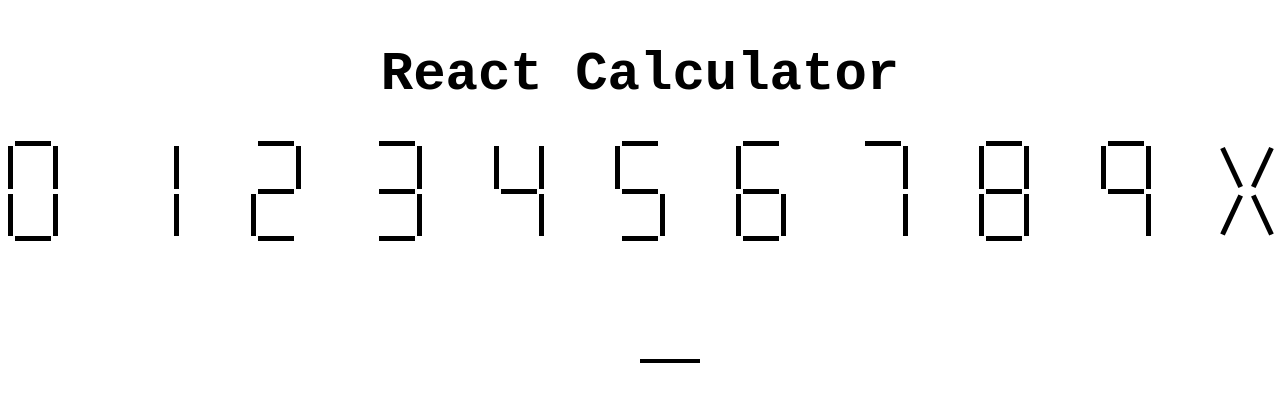
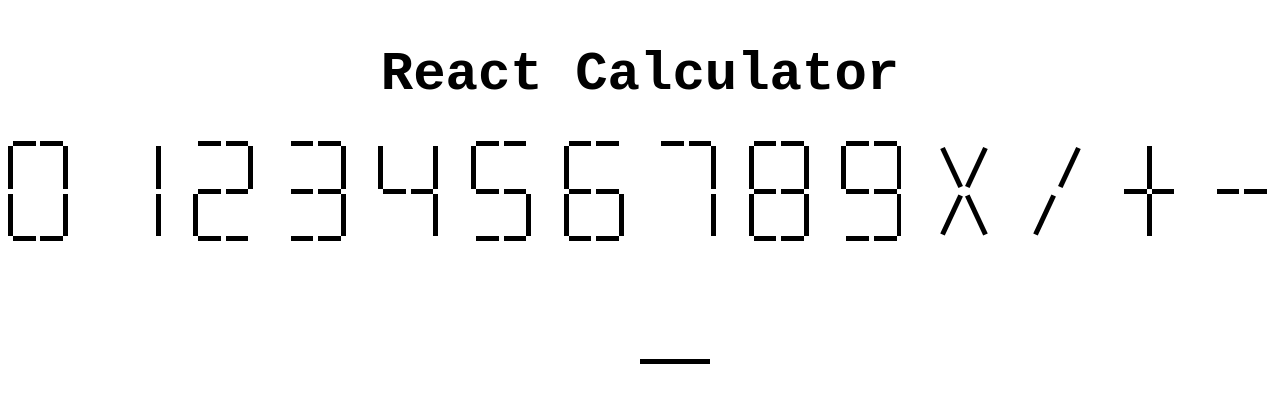
Before and after one commit to JordanDChappell/calculator-react, a React (Vite) app in the folder codebase/: page / in a window 1280 px wide. Shown: the top 402 px of the page. Built offline with nearby package versions, Linux system fonts and the light colour scheme; the HTML template or start-up script is replaced by a standard one.

Commit message:
feat(screen): support for all required characters using 16 segmented display

```diff
--- a/codebase/src/App.js
+++ b/codebase/src/App.js
@@ -2,7 +2,7 @@ import React from 'react';
 import styled from 'styled-components';
 
 /* Components */
-import ElevenSegmentDisplay from './Components/Calculator/Screen/ElevenSegmentDisplay';
+import SixteenSegmentDisplay from './Components/Calculator/Screen/SixteenSegmentDisplay';
 import Calculator from './Components/Calculator/Calculator';
 
 /* Style */
@@ -21,17 +21,20 @@ const App = () => (
       <h1 className="heading">React Calculator</h1>
     </header>
     <Display>
-      <ElevenSegmentDisplay symbol="0" height="100px" width="50px" />
-      <ElevenSegmentDisplay symbol="1" height="100px" width="50px" />
-      <ElevenSegmentDisplay symbol="2" height="100px" width="50px" />
-      <ElevenSegmentDisplay symbol="3" height="100px" width="50px" />
-      <ElevenSegmentDisplay symbol="4" height="100px" width="50px" />
-      <ElevenSegmentDisplay symbol="5" height="100px" width="50px" />
-      <ElevenSegmentDisplay symbol="6" height="100px" width="50px" />
-      <ElevenSegmentDisplay symbol="7" height="100px" width="50px" />
-      <ElevenSegmentDisplay symbol="8" height="100px" width="50px" />
-      <ElevenSegmentDisplay symbol="9" height="100px" width="50px" />
-      <ElevenSegmentDisplay symbol="*" height="100px" width="50px" />
+      <SixteenSegmentDisplay symbol="0" height="100px" width="60px" />
+      <SixteenSegmentDisplay symbol="1" height="100px" width="60px" />
+      <SixteenSegmentDisplay symbol="2" height="100px" width="60px" />
+      <SixteenSegmentDisplay symbol="3" height="100px" width="60px" />
+      <SixteenSegmentDisplay symbol="4" height="100px" width="60px" />
+      <SixteenSegmentDisplay symbol="5" height="100px" width="60px" />
+      <SixteenSegmentDisplay symbol="6" height="100px" width="60px" />
+      <SixteenSegmentDisplay symbol="7" height="100px" width="60px" />
+      <SixteenSegmentDisplay symbol="8" height="100px" width="60px" />
+      <SixteenSegmentDisplay symbol="9" height="100px" width="60px" />
+      <SixteenSegmentDisplay symbol="*" height="100px" width="60px" />
+      <SixteenSegmentDisplay symbol="/" height="100px" width="60px" />
+      <SixteenSegmentDisplay symbol="+" height="100px" width="60px" />
+      <SixteenSegmentDisplay symbol="-" height="100px" width="60px" />
     </Display>
     <Calculator />
   </div>
--- a/codebase/src/Components/Calculator/Screen/Cursor.js
+++ b/codebase/src/Components/Calculator/Screen/Cursor.js
@@ -10,7 +10,7 @@ const blinkAnimation = keyframes`
 
 const Bar = styled.div`
   position: absolute;
-  height: 4px;
+  height: 5px;
   width: ${(props) => props.width}px;
   top: ${(props) => props.height}px;
   left: ${(props) => props.position * props.width}px;
--- a/codebase/src/Components/Calculator/Screen/ElevenSegmentDisplay.js
+++ b/codebase/src/Components/Calculator/Screen/ElevenSegmentDisplay.js
@@ -73,8 +73,6 @@ const Segment = styled.div`
   visibility: ${(props) => (props.visible ? 'visible' : 'hidden')};
   background-color: ${(props) => props.colour ?? 'black'};
   transform: rotate(${(props) => props.rotate ?? 0}deg);
-  // width: ${(props) => (props.rotate ? '4px' : null)};
-  // height: ${(props) => (props.rotate ? '100%' : null)};
   grid-area: ${(props) => props.area};
 `;
 
--- a/codebase/src/Components/Calculator/Screen/Screen.js
+++ b/codebase/src/Components/Calculator/Screen/Screen.js
@@ -3,7 +3,7 @@ import PropTypes from 'prop-types';
 import styled from 'styled-components';
 
 /* Components */
-import ElevenSegmentDisplay from './ElevenSegmentDisplay';
+import SixteenSegmentDisplay from './SixteenSegmentDisplay';
 import Cursor from './Cursor';
 
 const Container = styled.div`
@@ -24,14 +24,14 @@ const Container = styled.div`
 const Screen = ({ symbols, cursorPosition }) => (
   <Container>
     {symbols.map((symbol, index) => (
-      <ElevenSegmentDisplay
+      <SixteenSegmentDisplay
         key={`${index}-${symbol}`}
         symbol={symbol}
         height="100px"
-        width="50px"
+        width="60px"
       />
     ))}
-    <Cursor height={100} width={60} position={cursorPosition ?? 0} />
+    <Cursor height={100} width={70} position={cursorPosition ?? 0} />
   </Container>
 );
 
--- /dev/null
+++ b/codebase/src/Components/Calculator/Screen/SixteenSegmentDisplay.js
@@ -0,0 +1,154 @@
+import React from 'react';
+import PropTypes from 'prop-types';
+import styled from 'styled-components';
+
+const lookupRotation = (area) => {
+  const rotations = {
+    diag1: -25,
+    diag2: 25,
+    diag3: -155,
+    diag4: 155,
+  };
+
+  return rotations[area] ?? 0;
+};
+
+const lookupMargin = (area, width) => {
+  const offset = width / 6;
+
+  const rotations = {
+    diag1: `0 -${offset}px 0 ${offset}px`,
+    diag2: `0 ${offset}px 0 -${offset}px`,
+    diag3: `0 -${offset}px 0 ${offset}px`,
+    diag4: `0 ${offset}px 0 -${offset}px`,
+  };
+
+  return rotations[area] ?? 0;
+};
+
+const lookupArea = (position) =>
+  [
+    'top1',
+    'top2',
+    'left1',
+    'diag1',
+    'middlevert1',
+    'diag2',
+    'right1',
+    'middle1',
+    'middle2',
+    'left2',
+    'diag3',
+    'middlevert2',
+    'diag4',
+    'right2',
+    'bottom1',
+    'bottom2',
+  ][position];
+
+/**
+ * Look up which segments should be shown based on a given symbol type.
+ * @param {string} symbol
+ */
+const lookupSymbol = (symbol) => {
+  const symbols = {
+    //  T1,T2,L, DL,MV,DR,R, M1,M2,L, DL,MV,DR,R, B1,B2
+    0: [1, 1, 1, 0, 0, 0, 1, 0, 0, 1, 0, 0, 0, 1, 1, 1],
+    1: [0, 0, 0, 0, 0, 0, 1, 0, 0, 0, 0, 0, 0, 1, 0, 0],
+    2: [1, 1, 0, 0, 0, 0, 1, 1, 1, 1, 0, 0, 0, 0, 1, 1],
+    3: [1, 1, 0, 0, 0, 0, 1, 1, 1, 0, 0, 0, 0, 1, 1, 1],
+    4: [0, 0, 1, 0, 0, 0, 1, 1, 1, 0, 0, 0, 0, 1, 0, 0],
+    5: [1, 1, 1, 0, 0, 0, 0, 1, 1, 0, 0, 0, 0, 1, 1, 1],
+    6: [1, 1, 1, 0, 0, 0, 0, 1, 1, 1, 0, 0, 0, 1, 1, 1],
+    7: [1, 1, 0, 0, 0, 0, 1, 0, 0, 0, 0, 0, 0, 1, 0, 0],
+    8: [1, 1, 1, 0, 0, 0, 1, 1, 1, 1, 0, 0, 0, 1, 1, 1],
+    9: [1, 1, 1, 0, 0, 0, 1, 1, 1, 0, 0, 0, 0, 1, 1, 1],
+    '+': [0, 0, 0, 0, 1, 0, 0, 1, 1, 0, 0, 1, 0, 0, 0, 0],
+    '-': [0, 0, 0, 0, 0, 0, 0, 1, 1, 0, 0, 0, 0, 0, 0, 0],
+    '*': [0, 0, 0, 1, 0, 1, 0, 0, 0, 0, 1, 0, 1, 0, 0, 0],
+    '/': [0, 0, 0, 0, 0, 1, 0, 0, 0, 0, 1, 0, 0, 0, 0, 0],
+    default: new Error('Undefined symbol provided to Segments component'),
+  };
+
+  return symbols[symbol] || symbols.default;
+};
+
+const Container = styled.div`
+  display: grid;
+  grid-template-rows: 5% auto 5% auto 5%;
+  grid-template-columns: ${(props) =>
+    `${props.colSize}% ${props.colSize}% auto ${props.colSize}% auto ${props.colSize}% ${props.colSize}%`};
+  grid-template-areas:
+    '. top1 top1 . top2 top2 .'
+    'left1 diag1 . middlevert1 . diag2 right1'
+    '. middle1 middle1 . middle2 middle2 .'
+    'left2 diag3 . middlevert2 . diag4 right2'
+    '. bottom1 bottom1 . bottom2 bottom2 .';
+  height: ${(props) => props.height};
+  width: ${(props) => props.width};
+`;
+const Segment = styled.div`
+  visibility: ${(props) => (props.visible ? 'visible' : 'hidden')};
+  background-color: ${(props) => props.colour ?? 'black'};
+  transform: rotate(${(props) => props.rotate ?? 0}deg);
+  grid-area: ${(props) => props.area};
+  margin: ${(props) => props.margin};
+`;
+const DecimalPlace = styled.div`
+  height: ${(props) => props.size}px;
+  width: ${(props) => props.size}px;
+  background-color: ${(props) => props.colour ?? 'black'};
+  margin-left: ${(props) => props.offsetX};
+  margin-top: ${(props) => props.offsetY};
+`;
+
+/**
+ * A 16 segmented display drawn with basic HTML div elements.
+ * @param {string} props.symbol
+ * @param {string} props.colour
+ * @param {number} props.height
+ * @param {number} props.width
+ */
+const SixteenSegmentDisplay = ({ symbol, colour, height, width }) => {
+  // calculate column width ratio
+  const parsedHeight = parseInt(height, 10);
+  const parsedWidth = parseInt(width, 10);
+  const colSize = (parsedHeight / parsedWidth) * 5;
+
+  if (symbol === '.')
+    return (
+      <DecimalPlace
+        colour={colour}
+        size={parsedHeight * 0.05}
+        offsetX={width}
+        offsetY={height}
+      />
+    );
+
+  // determine which segments to display
+  const segs = lookupSymbol(symbol);
+
+  return (
+    <Container height={height} width={width} colSize={colSize}>
+      {segs.map((visible, index) => (
+        <Segment
+          key={`${index}-${visible}`}
+          colour={colour}
+          visible={visible}
+          area={lookupArea(index)}
+          rotate={lookupRotation(lookupArea(index))}
+          margin={lookupMargin(lookupArea(index), parsedWidth)}
+        ></Segment>
+      ))}
+    </Container>
+  );
+};
+
+SixteenSegmentDisplay.propTypes = {
+  symbol: PropTypes.string.isRequired,
+  colour: PropTypes.string,
+  height: PropTypes.string,
+  width: PropTypes.string,
+};
+
+export default SixteenSegmentDisplay;
```
